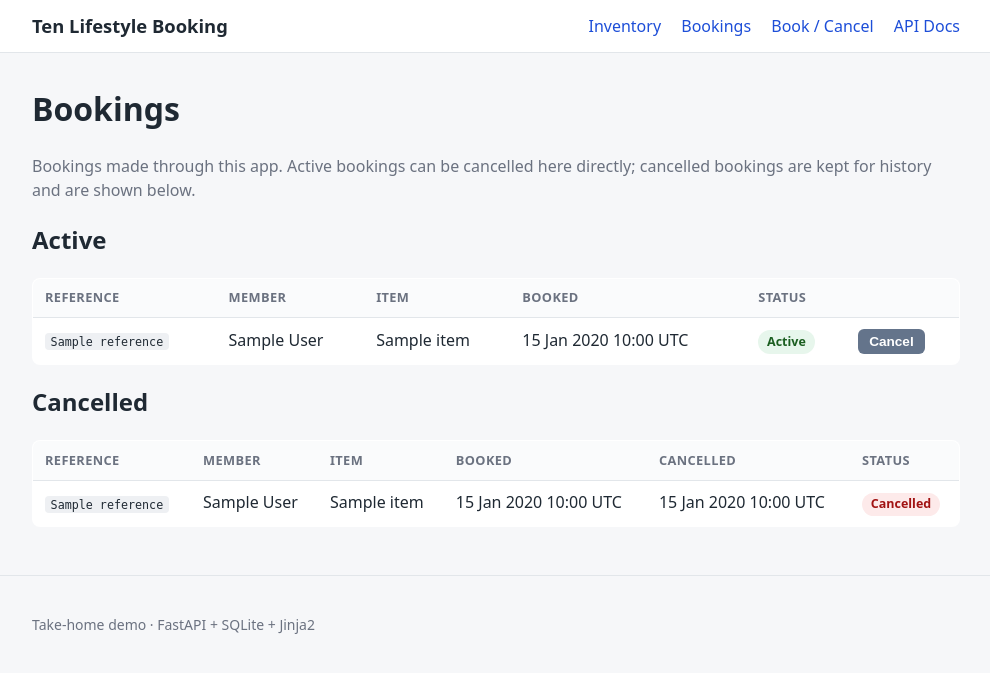
After one commit to RaviShankar543/tenGroupAssignment, a FastAPI app: template app/templates/bookings.html in a window 1280 px wide. The commit adds this page. Shown: the top 673 px of the page, without its empty margins (144-1134 px from the left). Run offline with FastAPI, Linux system fonts and the light colour scheme; the template is opened without the code that fills it: most values are stand-ins (such as "Sample title", 1, 10 or a date in 2020).

Commit message:
added bookings page for easier cancellation flow [user does not have to go DB to fetch booking id now]

```diff
--- a/app/static/styles.css
+++ b/app/static/styles.css
@@ -27,6 +27,10 @@
      more specific reason than a plain sold-out "Unavailable". */
   --expired-bg: #fdf1e0;
   --expired-text: #92400e;
+  /* Cancelled bookings reuse the same red family as error flashes so the
+     "no longer active" meaning is consistent across the UI. */
+  --cancelled-bg: #fdeaea;
+  --cancelled-text: #a11212;
 }
 
 * {
@@ -165,6 +169,11 @@ code {
   color: var(--expired-text);
 }
 
+.badge-cancelled {
+  background: var(--cancelled-bg);
+  color: var(--cancelled-text);
+}
+
 /* ---------- Cards (booking / cancel forms) ---------- */
 .cards {
   display: grid;
@@ -236,6 +245,18 @@ code {
   background: #475569;
 }
 
+/* Compact button used inside table rows (e.g. per-row Cancel on /bookings). */
+.btn-sm {
+  margin-top: 0;
+  padding: 0.3rem 0.7rem;
+  font-size: 0.85rem;
+}
+
+/* Wrapper so a one-button form sits inline in a table cell without extra gaps. */
+.inline-form {
+  margin: 0;
+}
+
 /* ---------- Flash messages (PRG feedback) ---------- */
 .flash {
   margin-top: 1rem;
--- a/app/templates/base.html
+++ b/app/templates/base.html
@@ -20,6 +20,7 @@
       <a class="brand" href="/inventory">Ten Lifestyle Booking</a>
       <nav class="nav">
         <a href="/inventory">Inventory</a>
+        <a href="/bookings">Bookings</a>
         <a href="/book">Book / Cancel</a>
         <a href="/docs">API Docs</a>
       </nav>
--- /dev/null
+++ b/app/templates/bookings.html
@@ -0,0 +1,105 @@
+{#
+  bookings.html — lists bookings made through this app, split into active and
+  cancelled, with a per-row cancel button on the active table.
+
+  This is the UI answer to "how do I cancel without knowing the reference?": each
+  active row already carries its member id and reference, so its little form can
+  post straight to /cancel (with next=/bookings so we return here after PRG).
+
+  Only bookings CREATED in this app appear here — they are the only ones with a
+  reference and the only ones that can be cancelled. The CSV `booking_count` on a
+  member has no matching Booking rows, so it is intentionally not shown here.
+#}
+{% extends "base.html" %}
+
+{% block title %}Bookings · Ten Lifestyle Booking{% endblock %}
+
+{% block content %}
+  <h1>Bookings</h1>
+  <p class="muted">
+    Bookings made through this app. Active bookings can be cancelled here directly;
+    cancelled bookings are kept for history and are shown below.
+  </p>
+
+  {# ---- Flash message (only rendered after a cancel submission) ---- #}
+  {% if flash_message %}
+    <div class="flash flash-{{ flash_status }}">
+      {{ flash_message }}
+    </div>
+  {% endif %}
+
+  {# ----------------------------- Active ----------------------------- #}
+  <h2>Active</h2>
+  <table class="data-table">
+    <thead>
+      <tr>
+        <th>Reference</th>
+        <th>Member</th>
+        <th>Item</th>
+        <th>Booked</th>
+        <th>Status</th>
+        <th></th>
+      </tr>
+    </thead>
+    <tbody>
+      {% for booking in active_bookings %}
+        <tr>
+          <td><code>{{ booking.reference }}</code></td>
+          <td>{{ booking.member.full_name }}</td>
+          <td>{{ booking.item.title }}</td>
+          <td>{{ booking.created_at.strftime('%d %b %Y %H:%M') }} UTC</td>
+          <td><span class="badge badge-available">Active</span></td>
+          <td>
+            {# Everything the cancel service needs is already on the row, so no
+               reference typing is required — this is the whole point of the page. #}
+            <form action="/cancel" method="post" class="inline-form"
+                  onsubmit="return confirm('Cancel booking {{ booking.reference }}?');">
+              <input type="hidden" name="member_id" value="{{ booking.member_id }}" />
+              <input type="hidden" name="booking_reference" value="{{ booking.reference }}" />
+              <input type="hidden" name="next" value="/bookings" />
+              <button type="submit" class="btn btn-secondary btn-sm">Cancel</button>
+            </form>
+          </td>
+        </tr>
+      {% else %}
+        <tr>
+          <td colspan="6" class="muted">
+            No active bookings yet. Create one on the
+            <a href="/book">Book / Cancel</a> page.
+          </td>
+        </tr>
+      {% endfor %}
+    </tbody>
+  </table>
+
+  {# ---------------------------- Cancelled ---------------------------- #}
+  <h2>Cancelled</h2>
+  <table class="data-table">
+    <thead>
+      <tr>
+        <th>Reference</th>
+        <th>Member</th>
+        <th>Item</th>
+        <th>Booked</th>
+        <th>Cancelled</th>
+        <th>Status</th>
+      </tr>
+    </thead>
+    <tbody>
+      {% for booking in cancelled_bookings %}
+        <tr>
+          <td><code>{{ booking.reference }}</code></td>
+          <td>{{ booking.member.full_name }}</td>
+          <td>{{ booking.item.title }}</td>
+          <td>{{ booking.created_at.strftime('%d %b %Y %H:%M') }} UTC</td>
+          <td>{{ booking.cancelled_at.strftime('%d %b %Y %H:%M') }} UTC</td>
+          <td><span class="badge badge-cancelled">Cancelled</span></td>
+        </tr>
+      {% else %}
+        <tr>
+          <td colspan="6" class="muted">No cancelled bookings.</td>
+        </tr>
+      {% endfor %}
+    </tbody>
+  </table>
+{% endblock %}
```
Also changed, not shown: app/routes/pages.py (+66 -4 lines), projectDesc.md (+11 -3 lines), tests/test_pages.py (+59 -0 lines), readMe.md.
